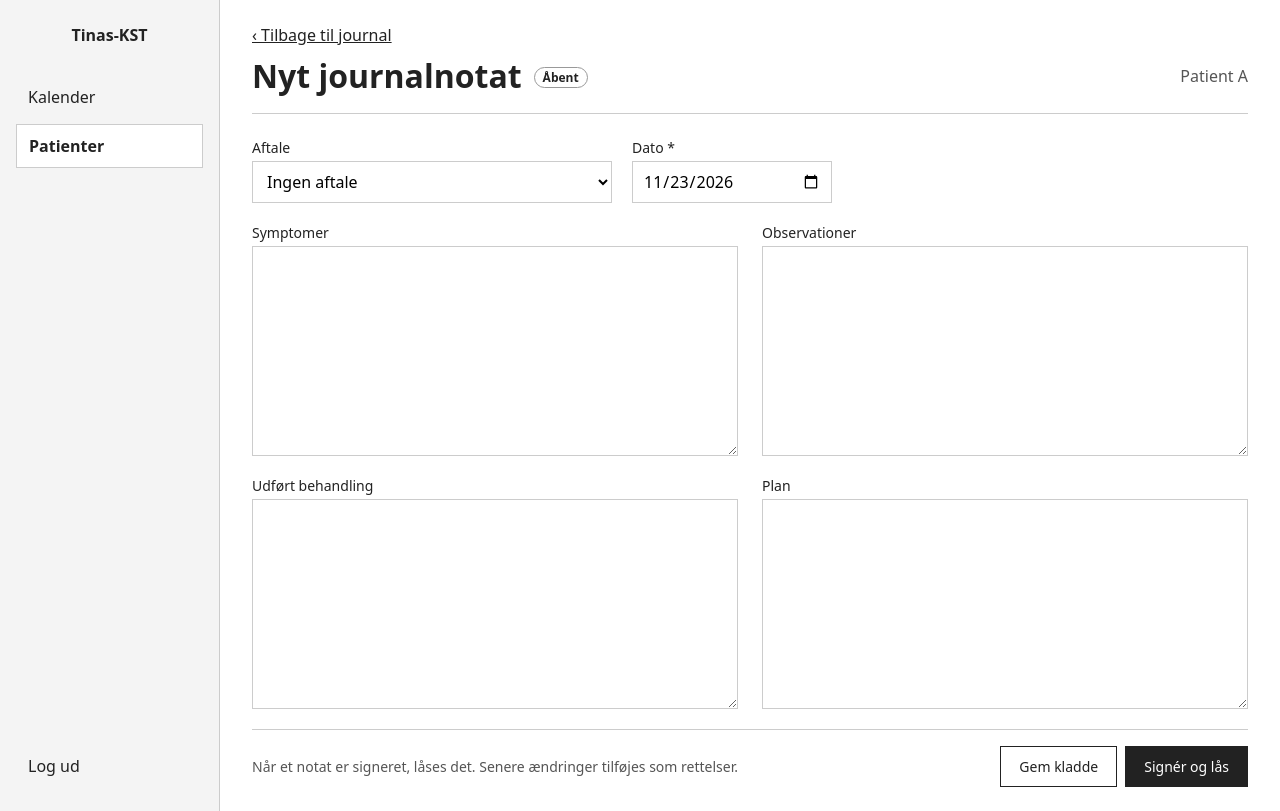
After one commit to cs-26-sw-3-10/P3, a Spring Boot app: page /patienter/1/notater/ny in a window 1280 px wide. The commit adds this page. Run offline with Spring Boot 4, Linux system fonts and the light colour scheme; the visitor is signed in with stand-in values (Sample User, id 1); some of the project's set-up classes (security, data sources, template engines, error pages and the like) are left out, and stand-ins take their place.

Commit message:
Tilføj nyt journalnotat og fortsæt kladde
- Formular til journalnotat med dato, aftale og de fire felter
- Gem kladde eller signer og lås notatet
- Fortsæt en kladde i samme formular
- Signerede notater er låst og kan ikke åbnes til redigering

```diff
--- /dev/null
+++ b/src/main/java/cs_26_sw_3_10/P3Project/ui/JournalController.java
@@ -0,0 +1,192 @@
+package cs_26_sw_3_10.P3Project.ui;
+
+import java.time.LocalDate;
+import java.util.ArrayList;
+import java.util.List;
+
+import org.springframework.http.HttpStatus;
+import org.springframework.stereotype.Controller;
+import org.springframework.ui.Model;
+import org.springframework.validation.BindingResult;
+import org.springframework.web.bind.annotation.GetMapping;
+import org.springframework.web.bind.annotation.ModelAttribute;
+import org.springframework.web.bind.annotation.PathVariable;
+import org.springframework.web.bind.annotation.PostMapping;
+import org.springframework.web.bind.annotation.RequestMapping;
+import org.springframework.web.bind.annotation.RequestParam;
+import org.springframework.web.server.ResponseStatusException;
+import org.springframework.web.servlet.mvc.support.RedirectAttributes;
+
+import cs_26_sw_3_10.P3Project.ui.DemoData.NoteView;
+import cs_26_sw_3_10.P3Project.ui.DemoData.PatientRow;
+import cs_26_sw_3_10.P3Project.ui.form.JournalEntryForm;
+import jakarta.validation.Valid;
+
+/**
+ * Journalnotater for en patient: et nyt notat og at fortsætte en kladde.
+ * Begge bruger samme formular (journal-entry-form.html).
+ */
+@Controller
+@RequestMapping("/patienter/{patientId}/notater")
+public class JournalController {
+
+    private static final String LOCKED_MESSAGE = "Et signeret notat er låst og kan ikke ændres.";
+
+    // Midlertidige dummy-data, som deles med de andre sider. Erstattes af JournalService senere.
+    private final DemoData data;
+
+    public JournalController(DemoData data) {
+        this.data = data;
+    }
+
+    // ---------------------------------------------------------------- nyt notat
+
+    // Viser en tom formular med dagens dato udfyldt
+    @GetMapping("/ny")
+    public String newNote(@PathVariable long patientId, Model model) {
+        PatientRow patient = findPatient(patientId);
+
+        JournalEntryForm form = new JournalEntryForm();
+        form.setDate(LocalDate.now());
+
+        model.addAttribute("journalEntryForm", form);
+        addPageData(model, patient, null);
+        return "journal-entry-form";
+    }
+
+    // Modtager et nyt notat. action er "draft" (Gem kladde) eller "sign" (Signér og lås).
+    @PostMapping
+    public String create(@PathVariable long patientId,
+                         @Valid @ModelAttribute JournalEntryForm journalEntryForm,
+                         BindingResult result,
+                         @RequestParam(defaultValue = "draft") String action,
+                         Model model,
+                         RedirectAttributes redirect) {
+        PatientRow patient = findPatient(patientId);
+        boolean sign = "sign".equals(action);
+
+        if (hasErrors(journalEntryForm, result)) {
+            addPageData(model, patient, null);
+            return "journal-entry-form";
+        }
+
+        NoteView note = data.addNote(patientId, journalEntryForm.getDate(), journalEntryForm.getAppointment(), sign,
+            journalEntryForm.getSymptoms(), journalEntryForm.getObservations(),
+            journalEntryForm.getTreatment(), journalEntryForm.getPlan());
+
+        redirect.addFlashAttribute("message", sign ? "Notatet er signeret og låst." : "Notatet er gemt som kladde.");
+        return redirectToNote(patientId, note.id());
+    }
+
+    // ---------------------------------------------------------------- fortsæt en kladde
+
+    // Viser en kladde i formularen, så den kan gøres færdig. Signerede notater kan ikke åbnes her.
+    @GetMapping("/{noteId}/rediger")
+    public String editDraft(@PathVariable long patientId,
+                            @PathVariable long noteId,
+                            Model model,
+                            RedirectAttributes redirect) {
+        PatientRow patient = findPatient(patientId);
+        NoteView note = findNote(patientId, noteId);
+
+        if (note.signed()) {
+            redirect.addFlashAttribute("message", LOCKED_MESSAGE);
+            return redirectToNote(patientId, noteId);
+        }
+
+        JournalEntryForm form = new JournalEntryForm();
+        form.setDate(note.date());
+        form.setAppointment(note.appointment());
+        form.setSymptoms(note.symptoms());
+        form.setObservations(note.observations());
+        form.setTreatment(note.treatment());
+        form.setPlan(note.plan());
+
+        model.addAttribute("journalEntryForm", form);
+        addPageData(model, patient, note);
+        return "journal-entry-form";
+    }
+
+    // Gemmer ændringerne i en kladde, enten som kladde igen eller signeret
+    @PostMapping("/{noteId}")
+    public String updateDraft(@PathVariable long patientId,
+                              @PathVariable long noteId,
+                              @Valid @ModelAttribute JournalEntryForm journalEntryForm,
+                              BindingResult result,
+                              @RequestParam(defaultValue = "draft") String action,
+                              Model model,
+                              RedirectAttributes redirect) {
+        PatientRow patient = findPatient(patientId);
+        NoteView note = findNote(patientId, noteId);
+        boolean sign = "sign".equals(action);
+
+        // Beskytter også mod at sende formularen igen, efter notatet er blevet signeret
+        if (note.signed()) {
+            redirect.addFlashAttribute("message", LOCKED_MESSAGE);
+            return redirectToNote(patientId, noteId);
+        }
+
+        if (hasErrors(journalEntryForm, result)) {
+            addPageData(model, patient, note);
+            return "journal-entry-form";
+        }
+
+        data.updateDraft(noteId, journalEntryForm.getDate(), journalEntryForm.getAppointment(), sign,
+            journalEntryForm.getSymptoms(), journalEntryForm.getObservations(),
+            journalEntryForm.getTreatment(), journalEntryForm.getPlan());
+
+        redirect.addFlashAttribute("message", sign ? "Notatet er signeret og låst." : "Kladden er gemt.");
+        return redirectToNote(patientId, noteId);
+    }
+
+    // ---------------------------------------------------------------- hjælpemetoder
+
+    // Fælles regel: et notat uden tekst giver ingen mening, hverken som kladde eller signeret
+    private boolean hasErrors(JournalEntryForm form, BindingResult result) {
+        if (form.hasNoText()) {
+            result.reject("empty", "Skriv i mindst ét af de fire felter.");
+        }
+        return result.hasErrors();
+    }
+
+    private PatientRow findPatient(long patientId) {
+        return data.patient(patientId)
+            .orElseThrow(() -> new ResponseStatusException(HttpStatus.NOT_FOUND, "Patienten findes ikke"));
+    }
+
+    private NoteView findNote(long patientId, long noteId) {
+        return data.findNote(patientId, noteId)
+            .orElseThrow(() -> new ResponseStatusException(HttpStatus.NOT_FOUND, "Notatet findes ikke"));
+    }
+
+    // Tilbage til journalen med notatet valgt
+    private static String redirectToNote(long patientId, long noteId) {
+        return "redirect:/patienter/" + patientId + "?notat=" + noteId;
+    }
+
+    /**
+     * Data, siden skal bruge, både første gang og når formularen vises igen med fejl.
+     * note er kladden, der redigeres, eller null for et nyt notat.
+     */
+    private void addPageData(Model model, PatientRow patient, NoteView note) {
+        // Indtil aftaler kommer fra databasen, kan man vælge patientens næste aftale
+        // og den aftale, kladden allerede er knyttet til
+        List<String> appointments = new ArrayList<>();
+        if (patient.nextAppointment() != null) {
+            appointments.add(patient.nextAppointment());
+        }
+        if (note != null && note.appointment() != null && !appointments.contains(note.appointment())) {
+            appointments.add(note.appointment());
+        }
+
+        boolean editing = note != null;
+        String formAction = editing
+            ? "/patienter/" + patient.id() + "/notater/" + note.id()
+            : "/patienter/" + patient.id() + "/notater";
+
+        model.addAttribute("patient", patient);
+        model.addAttribute("appointments", appointments);
+        model.addAttribute("editing", editing);
+        model.addAttribute("formAction", formAction);
+    }
+}
--- a/src/main/resources/static/css/style.css
+++ b/src/main/resources/static/css/style.css
@@ -428,3 +428,75 @@ main.journal {
 .empty-note {
     color: #888;
 }
+/* Nyt journalnotat */
+select,
+textarea {
+    font: inherit;
+    padding: 8px 10px;
+    border: 1px solid var(--line);
+    background: #fff;
+}
+
+textarea {
+    resize: vertical;
+    line-height: 1.5;
+}
+
+textarea.invalid {
+    border-color: var(--error);
+}
+
+.title-with-badge {
+    display: flex;
+    align-items: center;
+    gap: 12px;
+    margin: 0;
+}
+
+.page-header .meta {
+    color: #555;
+}
+
+.note-form {
+    display: flex;
+    flex-direction: column;
+    gap: 20px;
+}
+
+.note-form-top {
+    display: grid;
+    grid-template-columns: minmax(0, 360px) minmax(0, 200px);
+    gap: 20px;
+}
+
+.note-form-grid {
+    display: grid;
+    grid-template-columns: 1fr 1fr;
+    gap: 20px 24px;
+}
+
+.note-form-footer {
+    display: flex;
+    justify-content: space-between;
+    align-items: center;
+    padding-top: 16px;
+    border-top: 1px solid var(--line);
+    font-size: 14px;
+    color: #555;
+}
+
+.error.global {
+    border: 1px solid var(--error);
+    padding: 10px 14px;
+}
+
+/* Besked og aftale på journalsiden */
+.journal-notice {
+    margin: 16px 32px 0;
+}
+
+.note-meta {
+    margin: 6px 0 0;
+    font-size: 14px;
+    color: #555;
+}
--- /dev/null
+++ b/src/main/resources/templates/journal-entry-form.html
@@ -0,0 +1,80 @@
+<!DOCTYPE html>
+<html xmlns:th="http://www.thymeleaf.org">
+<!-- Samme side bruges til et nyt notat og til at fortsætte en kladde (editing = true) -->
+<head th:replace="~{fragments/layout :: head(${editing ? 'Fortsæt journalnotat' : 'Nyt journalnotat'})}"></head>
+<body class="app">
+  <nav th:replace="~{fragments/layout :: sidebar('patienter')}"></nav>
+
+  <main>
+    <a class="back" th:href="@{/patienter/{id}(id=${patient.id})}">‹ Tilbage til journal</a>
+    <header class="page-header">
+      <h1 class="title-with-badge">
+        <span th:text="${editing} ? 'Fortsæt journalnotat' : 'Nyt journalnotat'">Nyt journalnotat</span>
+        <span class="badge">Åbent</span>
+      </h1>
+      <span class="meta" th:text="${patient.name}">Patient</span>
+    </header>
+
+    <!-- th:action tilføjer CSRF-tokenet; th:object binder felterne til JournalEntryForm -->
+    <!-- formAction er /patienter/{id}/notater for et nyt notat og /patienter/{id}/notater/{notat} for en kladde -->
+    <form th:action="@{${formAction}}" th:object="${journalEntryForm}"
+          method="post" class="note-form" novalidate>
+
+      <!-- Fejl, der gælder hele notatet, fx at alle felter er tomme -->
+      <p class="error global" th:each="e : ${#fields.globalErrors()}" th:text="${e}">Fejl</p>
+
+      <div class="note-form-top">
+        <div class="field">
+          <label for="appointment">Aftale</label>
+          <select th:field="*{appointment}">
+            <option value="">Ingen aftale</option>
+            <option th:each="a : ${appointments}" th:value="${a}" th:text="${a}">Aftale</option>
+          </select>
+        </div>
+
+        <div class="field">
+          <label for="date">Dato *</label>
+          <input type="date" th:field="*{date}" th:errorclass="invalid">
+          <p class="error" th:if="${#fields.hasErrors('date')}" th:errors="*{date}"></p>
+        </div>
+      </div>
+
+      <!-- De fire faste afsnit i et notat -->
+      <div class="note-form-grid">
+        <div class="field">
+          <label for="symptoms">Symptomer</label>
+          <textarea th:field="*{symptoms}" th:errorclass="invalid" rows="8"></textarea>
+          <p class="error" th:if="${#fields.hasErrors('symptoms')}" th:errors="*{symptoms}"></p>
+        </div>
+
+        <div class="field">
+          <label for="observations">Observationer</label>
+          <textarea th:field="*{observations}" th:errorclass="invalid" rows="8"></textarea>
+          <p class="error" th:if="${#fields.hasErrors('observations')}" th:errors="*{observations}"></p>
+        </div>
+
+        <div class="field">
+          <label for="treatment">Udført behandling</label>
+          <textarea th:field="*{treatment}" th:errorclass="invalid" rows="8"></textarea>
+          <p class="error" th:if="${#fields.hasErrors('treatment')}" th:errors="*{treatment}"></p>
+        </div>
+
+        <div class="field">
+          <label for="plan">Plan</label>
+          <textarea th:field="*{plan}" th:errorclass="invalid" rows="8"></textarea>
+          <p class="error" th:if="${#fields.hasErrors('plan')}" th:errors="*{plan}"></p>
+        </div>
+      </div>
+
+      <footer class="note-form-footer">
+        <span>Når et notat er signeret, låses det. Senere ændringer tilføjes som rettelser.</span>
+        <div class="actions">
+          <!-- Knappernes value fortæller controlleren, om notatet skal gemmes eller signeres -->
+          <button type="submit" name="action" value="draft">Gem kladde</button>
+          <button type="submit" name="action" value="sign" class="primary">Signér og lås</button>
+        </div>
+      </footer>
+    </form>
+  </main>
+</body>
+</html>
```
Also changed, not shown: src/main/java/cs_26_sw_3_10/P3Project/ui/DemoData.java (+53 -5 lines), src/main/java/cs_26_sw_3_10/P3Project/ui/form/JournalEntryForm.java (added, +58 -0 lines), src/main/resources/templates/patient-journal.html (+8 -1 lines).
